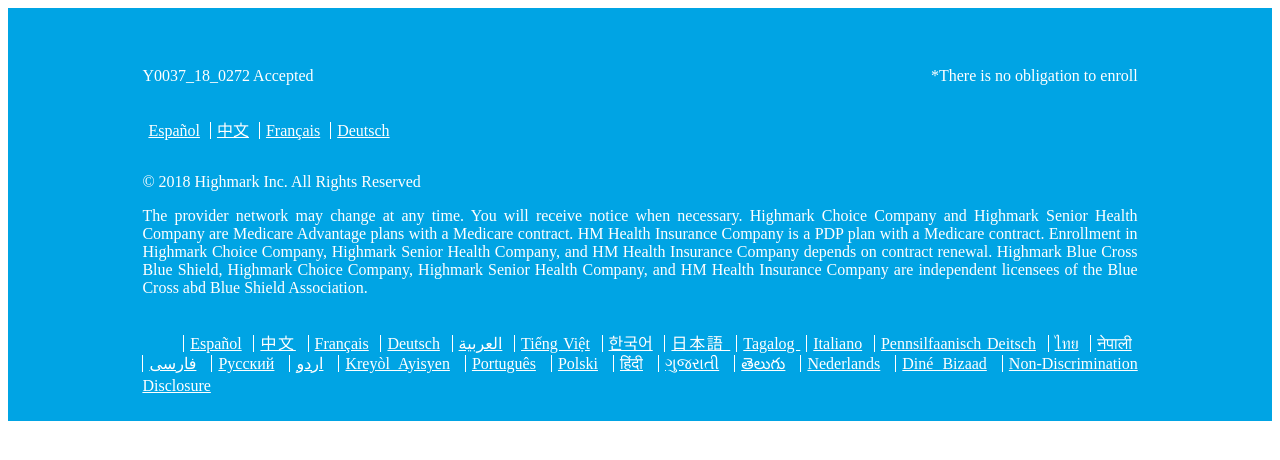
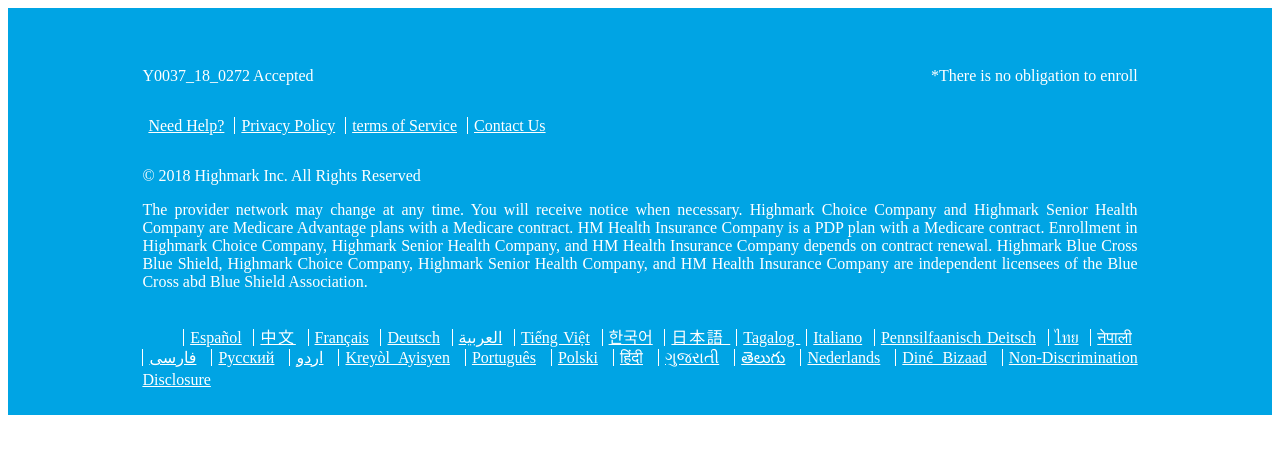
Before and after one commit to shankarjallu/PERL_ui, a website: page pages/partials/_footer.html in a window 1280 px wide. Drawn offline with Linux system fonts and the light colour scheme.

Commit message:
Updated links in the footer

```diff
--- a/pages/partials/_footer.html
+++ b/pages/partials/_footer.html
@@ -57,11 +57,10 @@
                 <!-- <p>Need Help? &nbsp;&nbsp; |&nbsp;&nbsp;  Privacy Policy&nbsp;&nbsp;  |  &nbsp;&nbsp;Terms of Service&nbsp;&nbsp;  | &nbsp;&nbsp; Contact Us&nbsp;&nbsp;</p> -->
                 <div class="div-languages">
                         <ol class="ol-languages">
-                                <li><a href="">Español</a></li>
-                                <li><a href="">中文</a></li>
-                                <li><a href="">Français</a></li>
-                                <li><a href="">Deutsch</a></li>
-
+                                <li><a href="">Need Help?</a></li>
+                                <li><a href="">Privacy Policy</a></li>
+                                <li><a href="">terms of Service</a></li>
+                                <li><a href="">Contact Us</a></li>
                            </ol>
                     </div>
                 <p> <font size="3px">&#169;</font> 2018 Highmark Inc. All Rights Reserved</p>
```
